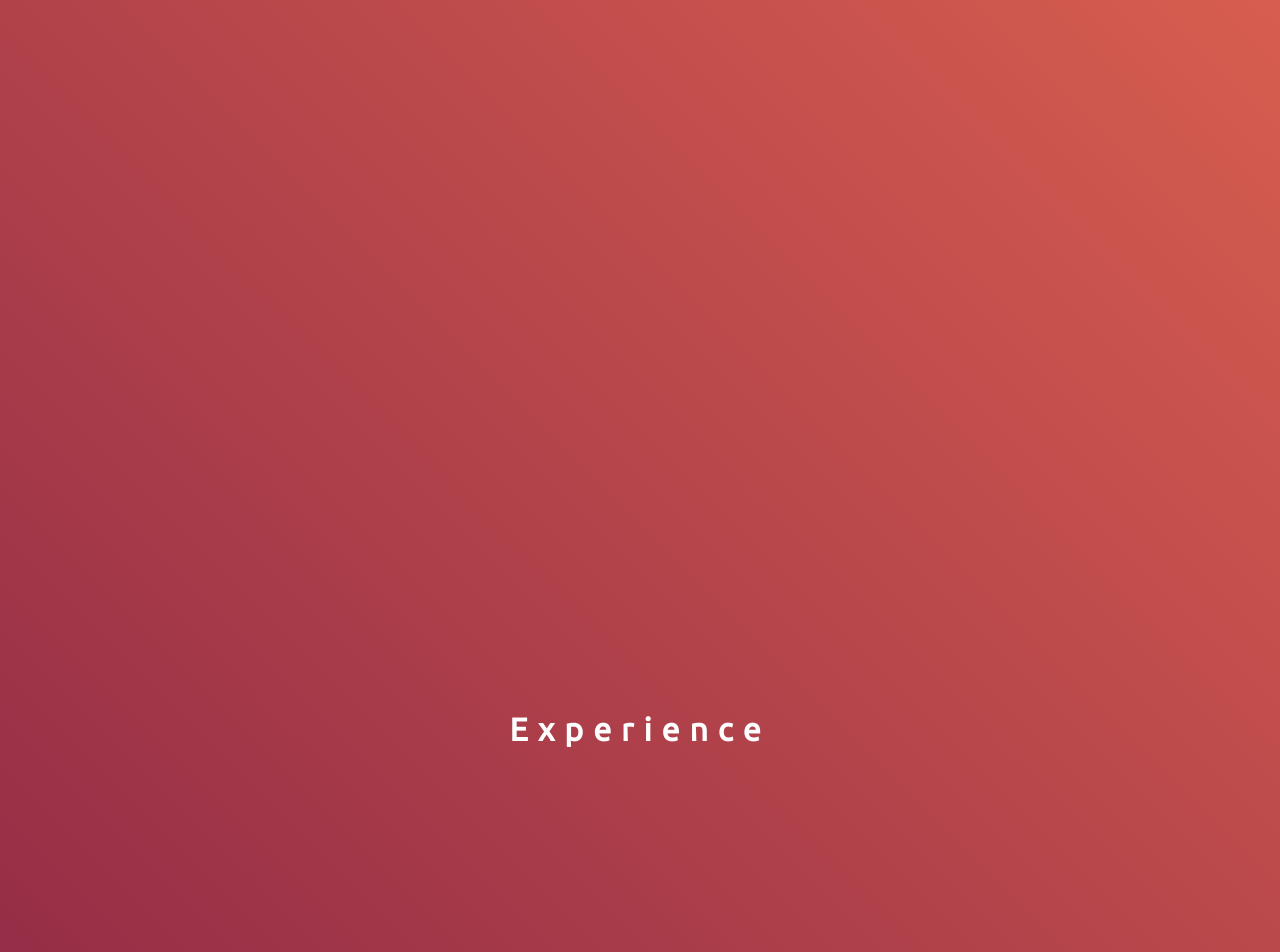
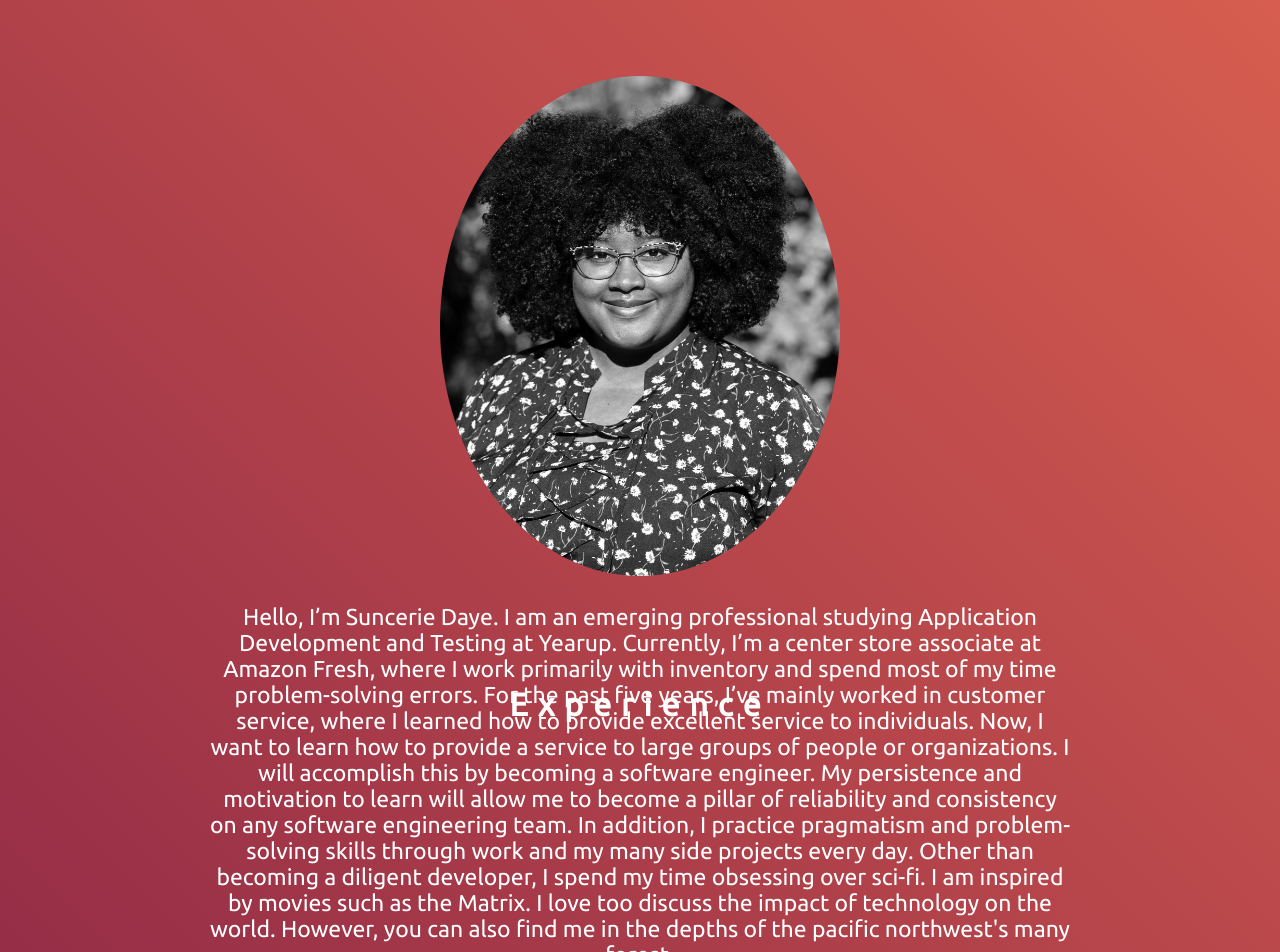
Before and after one commit to SunnyDaye/portfolio, a React (Create React App) app in the folder my-portfolio/: page / in a window 1280 px wide. Shown: the part 1040-1992 px from the top of the page. Built offline with nearby package versions, Linux system fonts and the light colour scheme.

Commit message:
Responsive about content added

```diff
--- a/my-portfolio/src/pages/About.js
+++ b/my-portfolio/src/pages/About.js
@@ -1,7 +1,32 @@
 import React from "react";
-function About(){
+import "./about.css";
+const headshot = require('../images/suncerie-daye-headshot.jpg')
+
+function About() {
     return <div id="about" className="page">
         <h1>About</h1>
+        <div className="about-content center">
+            <div>
+                <img src={headshot} alt="Headshot of Suncerie Daye" />
+            </div>
+            <div>
+                <p>Hello, I’m Suncerie Daye. I am an emerging professional studying Application Development and Testing at
+                    Yearup. Currently, I’m a center store associate at Amazon Fresh, where I work primarily with inventory and
+                    spend most of my time problem-solving errors. For the past five years, I’ve mainly worked in customer
+                    service,
+                    where I learned how to provide excellent service to individuals. Now, I want to learn how to provide a
+                    service
+                    to large groups of people or organizations. I will accomplish this by becoming a software engineer. My
+                    persistence and motivation to learn will allow me to become a pillar of reliability and consistency on any
+                    software engineering team. In addition, I practice pragmatism and problem-solving skills through work and my
+                    many side projects every day. Other than becoming a diligent developer, I spend my time obsessing over
+                    sci-fi.
+                    I am inspired by movies such as the Matrix. I love too discuss the impact of technology on the world.
+                    However,
+                    you can also find me in the depths of the pacific northwest's many forest.</p>
+            </div>
+
+        </div>
     </div>
 }
 
--- /dev/null
+++ b/my-portfolio/src/pages/about.css
@@ -0,0 +1,59 @@
+.about-content {
+    font-size: 12px;
+    margin: 0 auto;
+}
+
+.about-content img {
+    width: 200px;
+    border-radius: 50%;
+    margin: auto;
+}
+
+@media screen and (min-width: 320px) {}
+
+
+@media screen and (min-width: 481px) {}
+
+@media screen and (min-width: 481px) and (max-height: 320px) {
+    .about-content {
+        flex-direction: row;
+    }
+}
+
+
+@media screen and (min-width: 768px) {
+    .about-content {
+        font-size: 23px;
+        width: 70%;
+    }
+}
+
+@media screen and (min-width: 1024px) and (min-height: 601px){
+    .about-content {
+        flex-direction: row;
+        margin-top: 50%;
+        -ms-transform: translateY(-50%);
+        transform: translateY(-50%);
+    }
+    .about-content img{
+        width:300px;
+    }
+    .about-content div{
+        margin: 0 10px;
+    }
+
+}
+
+@media screen and (min-width: 1024px) and (max-height: 600px) {
+    .about-content {
+        flex-direction: row;
+        font-size: 16px;
+    }
+}
+
+
+@media screen and (min-width: 1201px) {
+    .about-content img{
+        width: 400px;
+    }
+}
--- a/my-portfolio/src/pages/pages.css
+++ b/my-portfolio/src/pages/pages.css
@@ -4,6 +4,6 @@
 }
 
 .page h1{
-   padding-top:100px;
+   padding-top:75px;
    letter-spacing: 10px;
 }
```
Also changed, not shown: my-portfolio/src/images/suncerie-daye-headshot.jpg (added), 1 other file (tests, documents, lock files or other folders).
